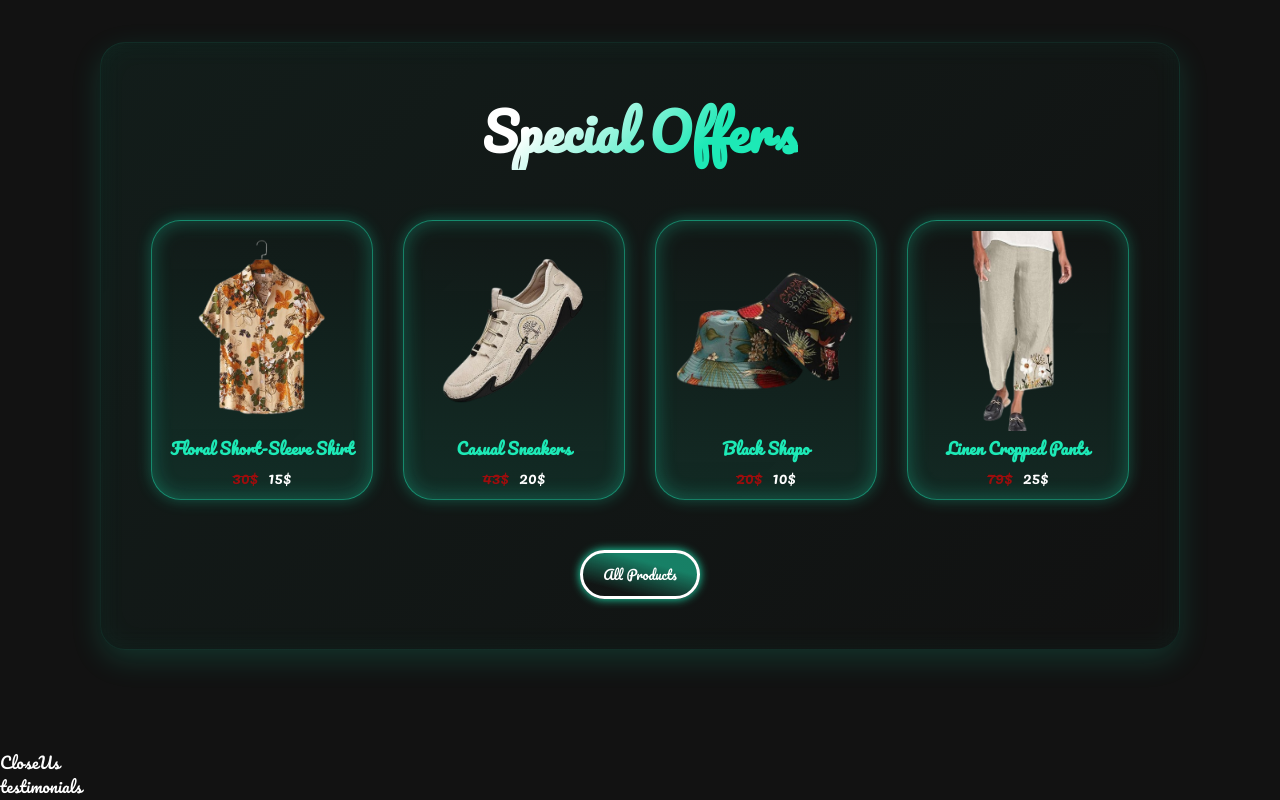
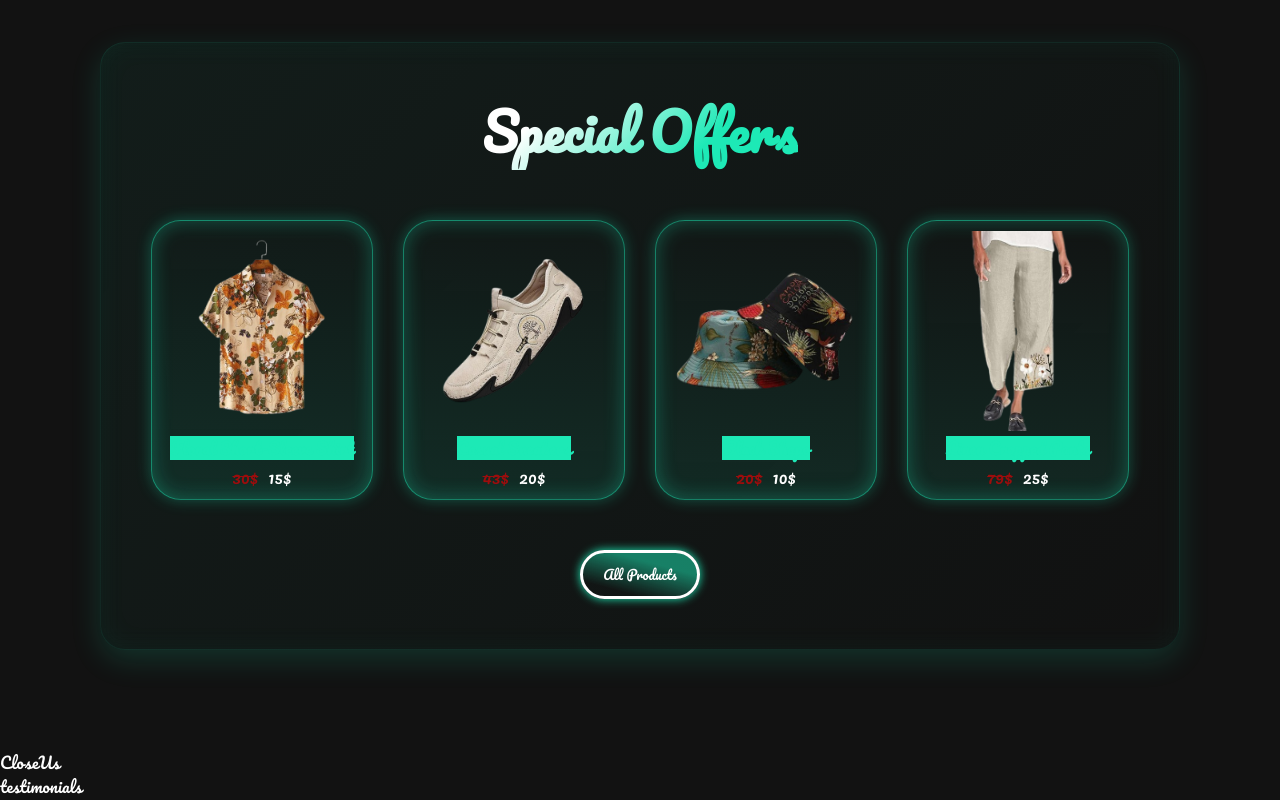
Before and after one commit to aziznefzi/clothing-store-Project, a React (Vite) app: page / in a window 1280 px wide. Shown: the part 2068-2868 px from the top of the page. Built offline with nearby package versions, Linux system fonts and the light colour scheme.

Commit message:
Product Phont Size Update

```diff
--- a/src/app/offers/offers.module.css
+++ b/src/app/offers/offers.module.css
@@ -105,6 +105,7 @@
 .ContentOffre .Product h6{
     font-size: 1rem;
     text-align: center;
+    background-color: #1de9b6;
     max-width: 250px;
 }
 
```
